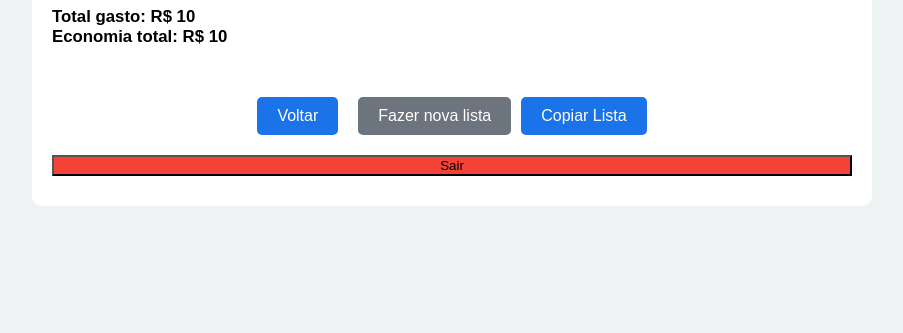
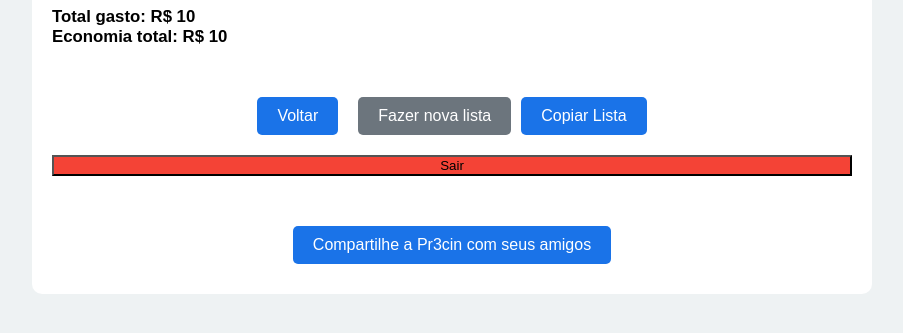
Before and after one commit to costavalmir/Pr3cin5.0, a Flask app: template templates/resultado.html in a window 1280 px wide. Shown: the part 243-576 px from the top of the page, without its empty margins (188-1091 px from the left). Run offline with Flask 3, Linux system fonts and the light colour scheme; the template is opened without the code that fills it: most values are stand-ins (such as "Sample title", 1, 10 or a date in 2020); parts of the project's set-up code (start-up, migrations or seed data) failed here and were passed over.

Commit message:
Update resultado.html

```diff
--- a/templates/resultado.html
+++ b/templates/resultado.html
@@ -135,6 +135,11 @@
         </div>
 
         <button class="btn-sair" onclick="window.location.href='/login'">Sair</button>
+
+        <!-- Novo botão para compartilhar no WhatsApp -->
+        <div class="botoes-voltar">
+            <button class="btn" onclick="compartilharWhatsApp()">Compartilhe a Pr3cin com seus amigos</button>
+        </div>
     </div>
 
     <script>
@@ -157,6 +162,24 @@
                 alert("Erro ao copiar: ", err);
             });
         }
+
+        function compartilharWhatsApp() {
+            let texto = "Confira a Pr3cin - Comparador de Preços! 💸\n\n";
+            {% for mercado, itens in resultado_por_mercado.items() %}
+                texto += "🛒 {{ mercado }}:\n";
+                {% for item in itens %}
+                    texto += "- {{ item.item }} ({{ item.quantidade }} un.): R$ {{ item.valor_total }} (R$ {{ item.valor_unitario }} un.)\n";
+                    texto += "  ⏰ Oferta reportada em: {{ item.data_oferta }}\n";
+                {% endfor %}
+                texto += "\n";
+            {% endfor %}
+            texto += "💰 Total gasto: R$ {{ gasto_total }}\n";
+            texto += "🎉 Economia total: R$ {{ economia_total }}";
+
+            // URL para o WhatsApp com a mensagem
+            let url = "https://api.whatsapp.com/send?text=" + encodeURIComponent(texto);
+            window.open(url, "_blank");
+        }
     </script>
 </body>
 </html>
```
